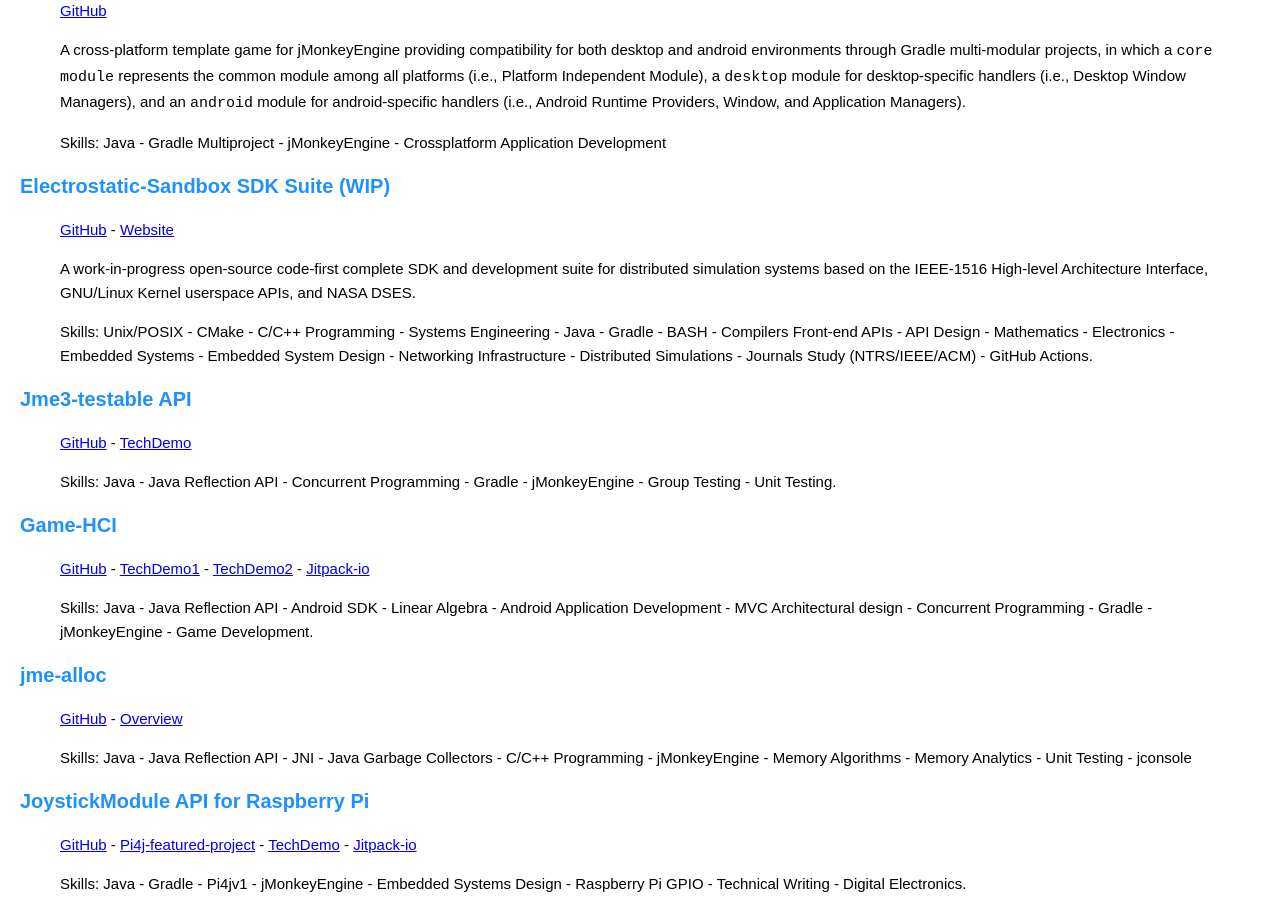
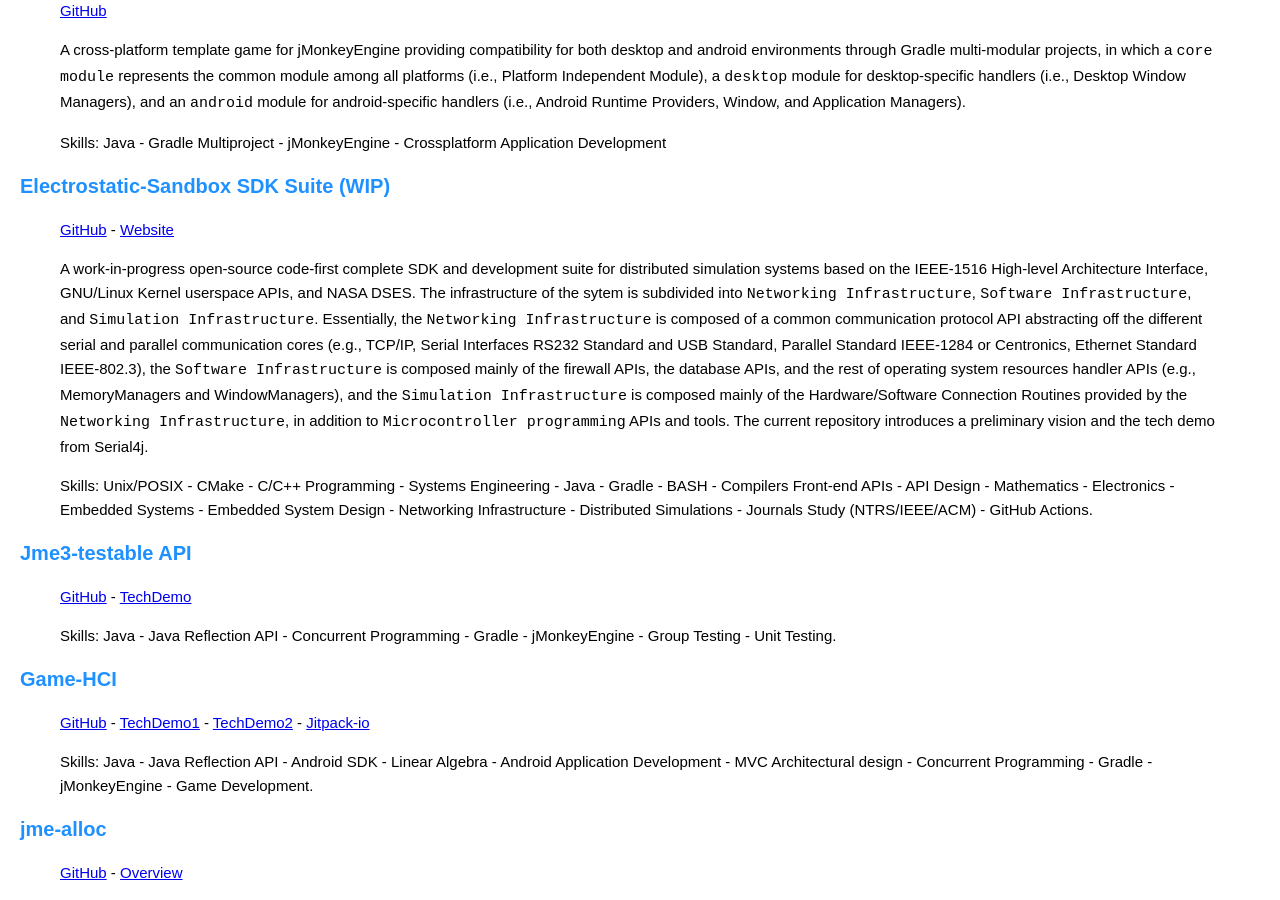
Before and after one commit to pavly-gerges/pavly-gerges, a Jekyll site: the page built from resume/index.md, in a window 1280 px wide and 900 px high, scrolled down 4772 px. Built offline with Jekyll 4.4.1, drawn with Linux system fonts in a browser that asks for light colours; our own code applies the rules of GitHub Pages for plain Markdown files.

Commit message:
Update index.md: the Electrostatic-Sandbox description

```diff
--- a/resume/index.md
+++ b/resume/index.md
@@ -85,7 +85,7 @@ Welcome, it's an honor for me that you've reached here! I'm Pavly Gerges, aka. p
 ### Electrostatic-Sandbox SDK Suite (WIP)
 > [GitHub](https://github.com/Electrostat-Lab/Electrostatic-Sandbox) - [Website](https://electrostat-lab.github.io/Electrostatic-Sandbox/)
 >
-> A work-in-progress open-source code-first complete SDK and development suite for distributed simulation systems based on the IEEE-1516 High-level Architecture Interface, GNU/Linux Kernel userspace APIs, and NASA DSES.
+> A work-in-progress open-source code-first complete SDK and development suite for distributed simulation systems based on the IEEE-1516 High-level Architecture Interface, GNU/Linux Kernel userspace APIs, and NASA DSES. The infrastructure of the sytem is subdivided into `Networking Infrastructure`, `Software Infrastructure`, and `Simulation Infrastructure`. Essentially, the `Networking Infrastructure` is composed of a common communication protocol API abstracting off the different serial and parallel communication cores (e.g., TCP/IP, Serial Interfaces RS232 Standard and USB Standard, Parallel Standard IEEE-1284 or Centronics, Ethernet Standard IEEE-802.3), the `Software Infrastructure` is composed mainly of the firewall APIs, the database APIs, and the rest of operating system resources handler APIs (e.g., MemoryManagers and WindowManagers), and the `Simulation Infrastructure` is composed mainly of the Hardware/Software Connection Routines provided by the `Networking Infrastructure`, in addition to `Microcontroller programming` APIs and tools. The current repository introduces a preliminary vision and the tech demo from Serial4j.
 >
 > Skills: Unix/POSIX - CMake - C/C++ Programming - Systems Engineering - Java - Gradle - BASH - Compilers Front-end APIs - API Design - Mathematics - Electronics - Embedded Systems - Embedded System Design - Networking Infrastructure - Distributed Simulations - Journals Study (NTRS/IEEE/ACM) - GitHub Actions.
 
```
